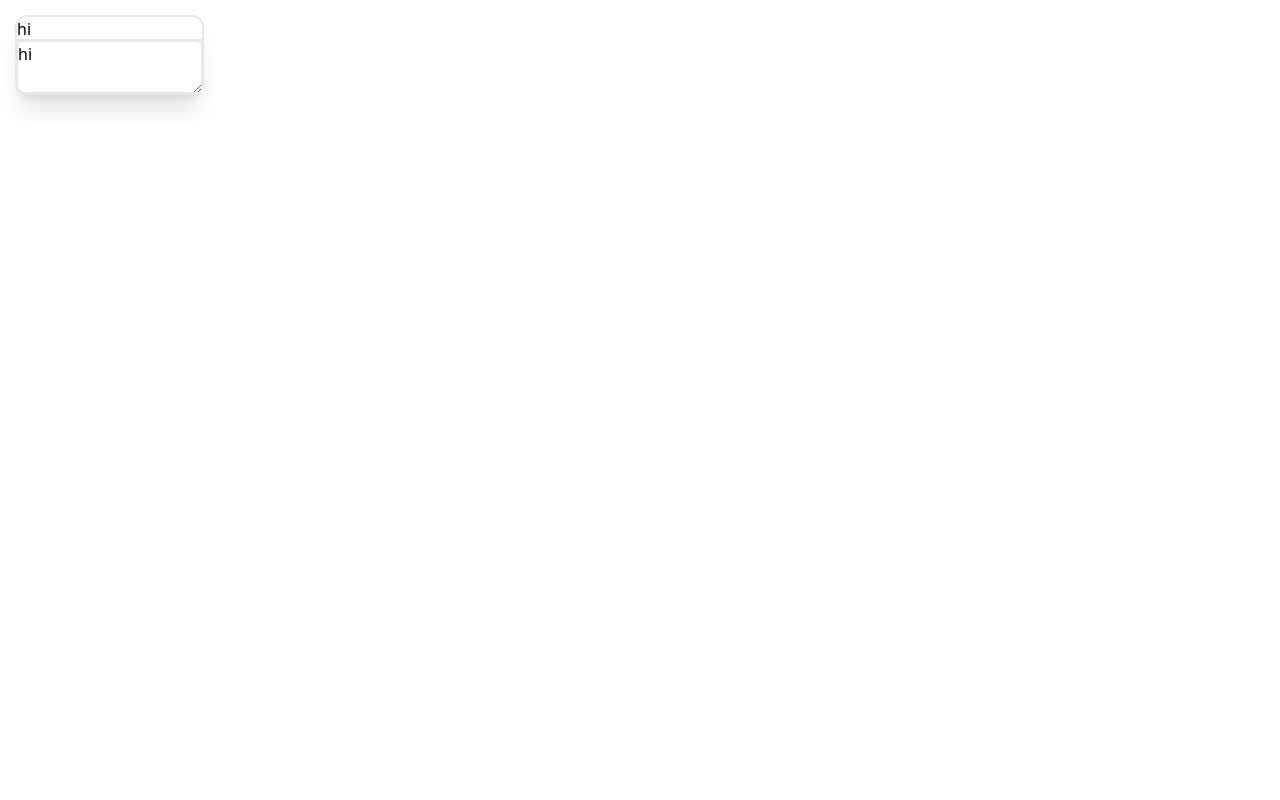
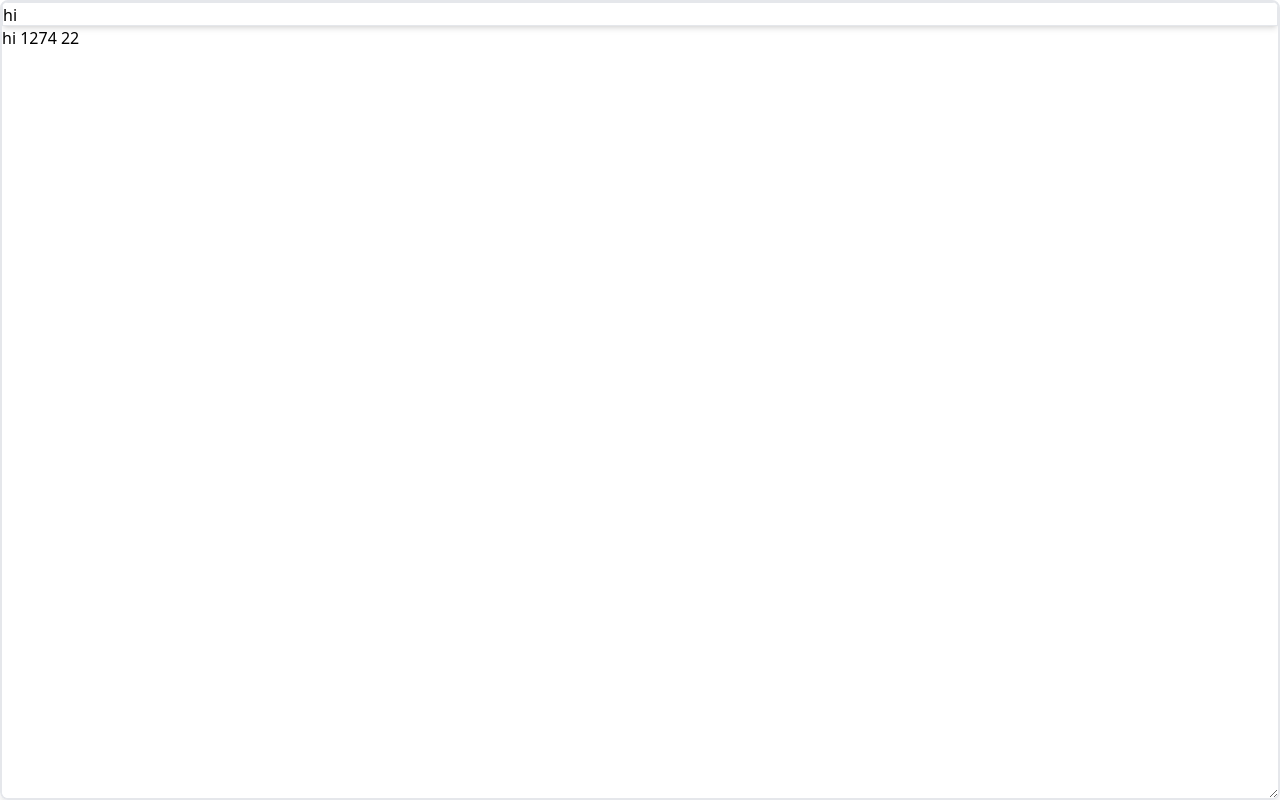
Before and after one commit to jsw08/web-de, a Svelte app: page / in a window 1280 px wide. Built offline with nearby package versions, Linux system fonts and the light colour scheme.

Commit message:
Added maximize feature

```diff
--- a/src/components/Application.svelte
+++ b/src/components/Application.svelte
@@ -1,21 +1,48 @@
 <script lang="ts">
     let x: number = 15;
     let y: number = 15;
+    let cW: number;
+    let cH: number;
+    let wW: number;
+    let wH: number;
     let moving: boolean = false;
+    let maximized: boolean = true;
+    $: mxWH = maximized ? "100%" : "";
 
-    function mMove (e: MouseEvent): void {if (moving) {
-        x += e.movementX;
-        y += e.movementY;
-    }}
+    const mMove = (e: MouseEvent): void => {
+        if (moving) {
+            if (maximized) maximized = false;
+            x = e.clientX - cW / 2;
+            y = e.clientY - cH / 2;
+        }
+    };
+</script>
 
-    function mDown (e: MouseEvent): void {
+<svelte:window
+    on:mouseup={(e) => (moving = false)}
+    on:mousemove={mMove}
+    bind:innerWidth={wW}
+    bind:innerHeight={wH}
+/>
 
-    }
-</script>
-<svelte:window on:mouseup={e => moving=false} on:mousemove={mMove}/>
-
-<div class="absolute left-[15px] top-[15px] min-w-[5cm] min-h-[5rem] resize overflow-auto  rounded-xl shadow-xl border-2 flex flex-col bg-neutral-100" style:left={x + "px"} style:top={y + "px"}>
-    <div class="h-6 shadow-lg border-b-2 hover:cursor-move bg-white" on:mousedown={e => moving = true}>hi</div>
-    <div class="flex-grow  rounded-md border bg-white">hi</div>
-
+<div
+    class="fixed flex flex-col min-w-[3in] min-h-[3in] resize overflow-auto rounded-lg shadow-lg border-2"
+    style="left: {maximized ? 0 : x}px; top: {maximized ? 0 : y}px;"
+    style:width={mxWH}
+    style:height={mxWH}
+>
+    <div
+        class="h-6 shadow-md flex flex-row border"
+        on:mousedown={(e) => (moving = true)}
+        bind:clientWidth={cW}
+        bind:clientHeight={cH}
+        style:cursor={moving ? "grab" : "move"}
+    >
+        <span class="flex-grow">hi</span>
+    </div>
+    <div class="flex-grow bg-white">
+        hi
+        {cW}
+        {cH}
+    </div>
 </div>
```
